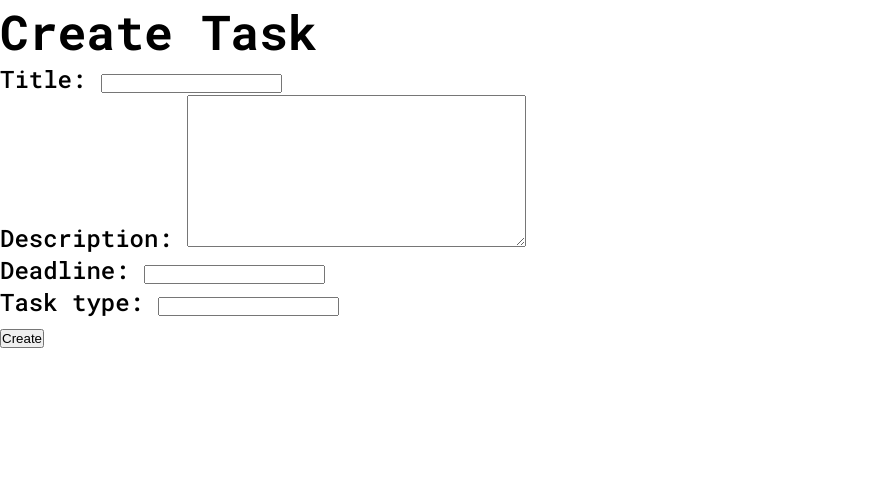
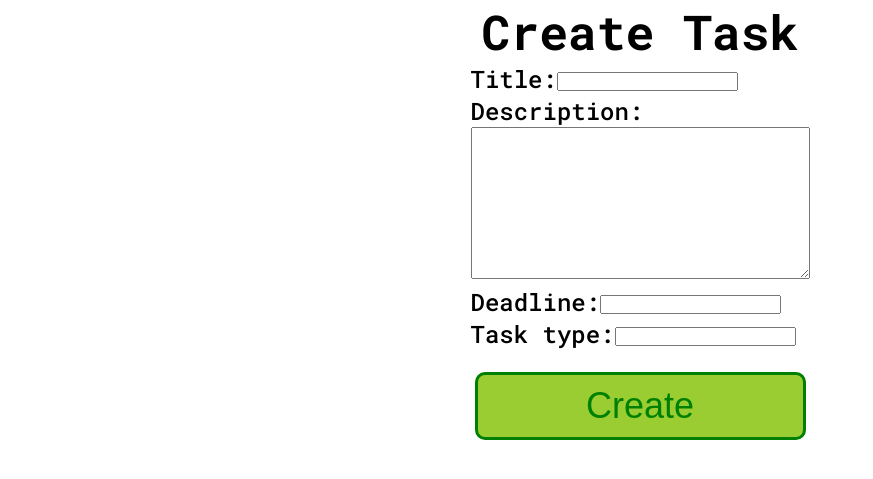
Before and after one commit to Garetonchick/django-todo-list, a Django app: page /tasks/task-create/ in a window 1280 px wide. Shown: the part 60-539 px from the top of the page, without its empty margins (0-873 px from the left). Run offline with Django 4.2, Linux system fonts and the light colour scheme; a user stored in the database is signed in.

Commit message:
Style some pages

```diff
--- a/static/style.css
+++ b/static/style.css
@@ -21,3 +21,16 @@ body {
     justify-content: center;
     align-items: center;
 }
+
+.button {
+    display: block;
+    box-sizing: border-box;
+    padding: 10px;
+    margin: 4px;
+    text-decoration: none;
+    color: green;
+    font-size: 1.5em;
+    border: 3px solid green;
+    border-radius: 10px;
+    background-color: yellowgreen;
+}
--- /dev/null
+++ b/static/tasks/task_create.css
@@ -0,0 +1,19 @@
+.form-item {
+    display: flex;
+    align-items: center;
+}
+
+.form-field {
+    box-sizing: border-box;
+    display: block;
+    transform: translateY(-2px);
+}
+
+form {
+    display: flex;
+    flex-direction: column;
+}
+
+.button {
+    margin-top: 22px;
+}
--- a/tasks/models.py
+++ b/tasks/models.py
@@ -15,7 +15,7 @@ class User(AbstractUser):
 
 class Task(models.Model):
     title = models.CharField(max_length=144)
-    description = models.TextField(max_length=200)
+    description = models.TextField(max_length=300)
     deadline = models.DateTimeField()
     task_type = models.CharField(max_length=66)
     user = models.ForeignKey(User, on_delete=models.CASCADE)
--- a/templates/tasks/task_create.html
+++ b/templates/tasks/task_create.html
@@ -1,12 +1,37 @@
 {% extends "base.html" %}
+{% load static %}
+
+{% block meta %}
+
+<link rel="stylesheet" href="{% static 'tasks/task_create.css' %}">
+
+{% endblock %}
 
 {% block content %}
 
-<h1>Create Task</h1>
-<form method="post">
-    {% csrf_token %}
-    {{ form.as_p }}
-    <button type="submit">Create</button>
-</form>
+<div class="center-horizontally">
+    <h1>Create Task</h1>
+    <form method="post">
+        {% csrf_token %}
+        {{ form.non_field_errors }}
+        {% for field in form %}
+            {% if field.id_for_label == "id_description" %}
+            <div class="description-item">
+                {{ field.errors }}
+                <label for="{{ field.id_for_label }}">{{ field.label_tag }}</label>
+                <div class="description-field">{{ field }}</div>
+            </div>
+            {% else %}
+            <div class="form-item">
+                {{ field.errors }}
+                <label for="{{ field.id_for_label }}">{{ field.label_tag }}</label>
+                <div class="form-field">{{ field }}</div>
+            </div>
+            {% endif %}
+        {% endfor %}
+
+        <button class="button" type="submit">Create</button>
+    </form>
+</div>
 
 {% endblock %}
```
Also changed, not shown: static/tasks/task_detail.css (+16 -0 lines), templates/tasks/task_detail.html (+5 -4 lines), db.sqlite3, tasks/migrations/0005_alter_task_description.py (added).
